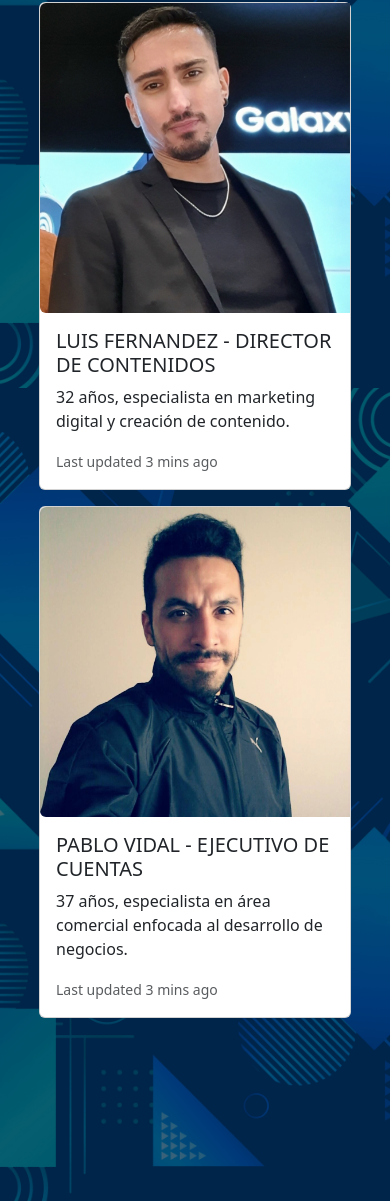
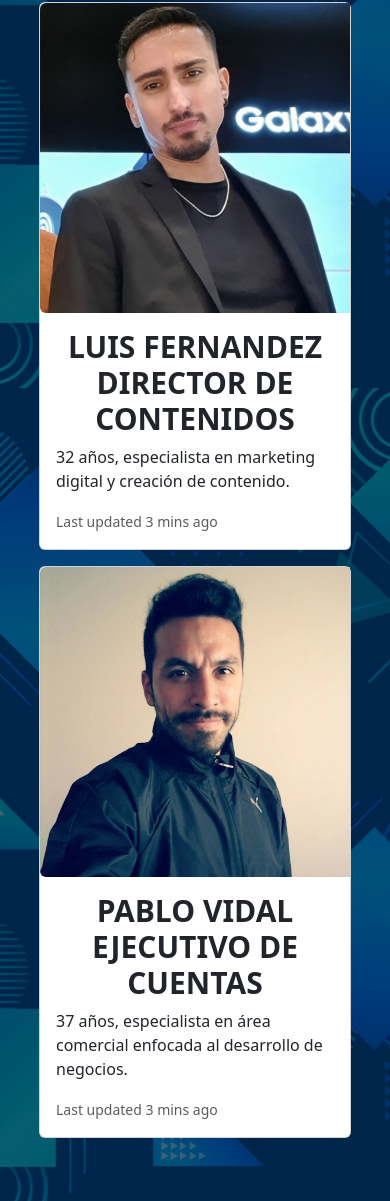
Before and after one commit to xlucho23x/bigtion, a plain HTML site: page paginas/nosotros.html in a window 390 px wide. Shown: the part 456-1657 px from the top of the page. Drawn offline with Linux system fonts and the light colour scheme.

Commit message:
correccion link estilos

```diff
--- a/estilos/estilos.css
+++ b/estilos/estilos.css
@@ -320,6 +320,11 @@ iframe {
         align-items: center;
         gap: 30px;
     }
+    .titulos-tarjetas-staff {
+        font-size: 30px;
+        text-align: center;
+        font-weight: bold;
+    }
 }
 
 .staff {
@@ -327,6 +332,10 @@ iframe {
     grid-template-rows: 2*1fr;
     justify-content: center;
     margin-top: 100px;
+}
+
+.titulos-tarjetas-staff {
+    font-weight: bold;
 }
 
 .seccion-mvv {
--- a/paginas/nosotros.html
+++ b/paginas/nosotros.html
@@ -6,7 +6,7 @@
     <meta name="viewport" content="width=device-width, initial-scale=1.0">
     <title>Bigtion</title>
     <link rel="shortcut icon" href="../multimedia/Favicon.png">
-    <link rel="stylesheet" href="../Estilos/css bootstrap/bootstrap.min.css">
+    <link rel="stylesheet" href="../estilos/css bootstrap/bootstrap.min.css">
     <link rel="stylesheet" href="../estilos/estilos.css">
 </head>
 
@@ -91,7 +91,7 @@
                         </div>
                         <div class="col-md-8">
                             <div class="card-body">
-                                <h5 class="card-title">LUIS FERNANDEZ - DIRECTOR DE CONTENIDOS</h5>
+                                <h5 class="card-title titulos-tarjetas-staff">LUIS FERNANDEZ DIRECTOR DE CONTENIDOS</h5>
                                 <p class="card-text">32 años, especialista en marketing digital y creación de contenido.
                                 </p>
                                 <p class="card-text"><small class="text-body-secondary">Last updated 3 mins ago</small>
@@ -107,7 +107,7 @@
                         </div>
                         <div class="col-md-8">
                             <div class="card-body">
-                                <h5 class="card-title">PABLO VIDAL - EJECUTIVO DE CUENTAS</h5>
+                                <h5 class="card-title titulos-tarjetas-staff">PABLO VIDAL EJECUTIVO DE CUENTAS</h5>
                                 <p class="card-text">37 años, especialista en área comercial enfocada al desarrollo de
                                     negocios.</p>
                                 <p class="card-text"><small class="text-body-secondary">Last updated 3 mins ago</small>
```
Also changed, not shown: paginas/equipamiento.html (+1 -1 lines), paginas/packs.html (+1 -1 lines), paginas/postulate.html (+1 -1 lines).
